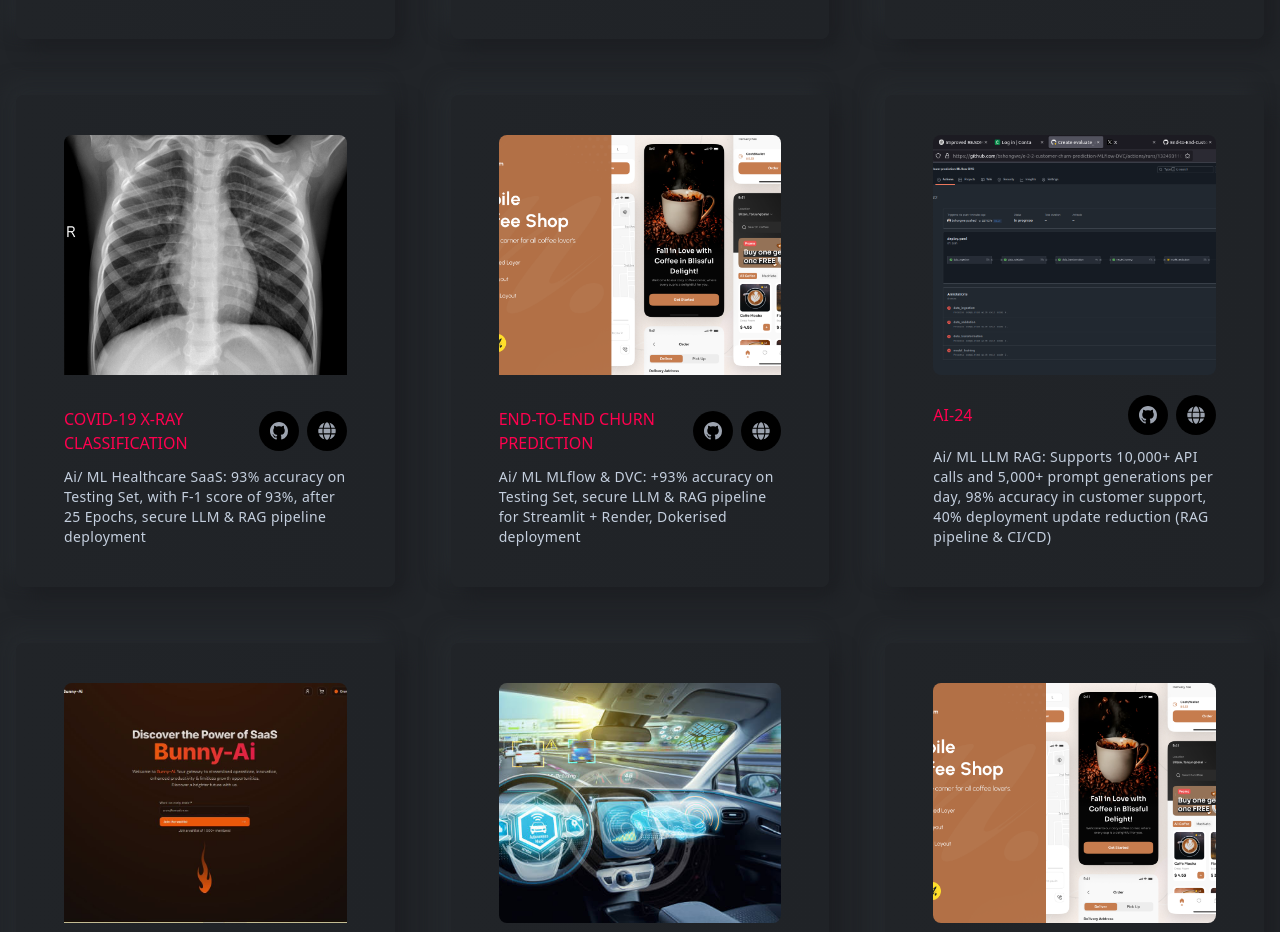
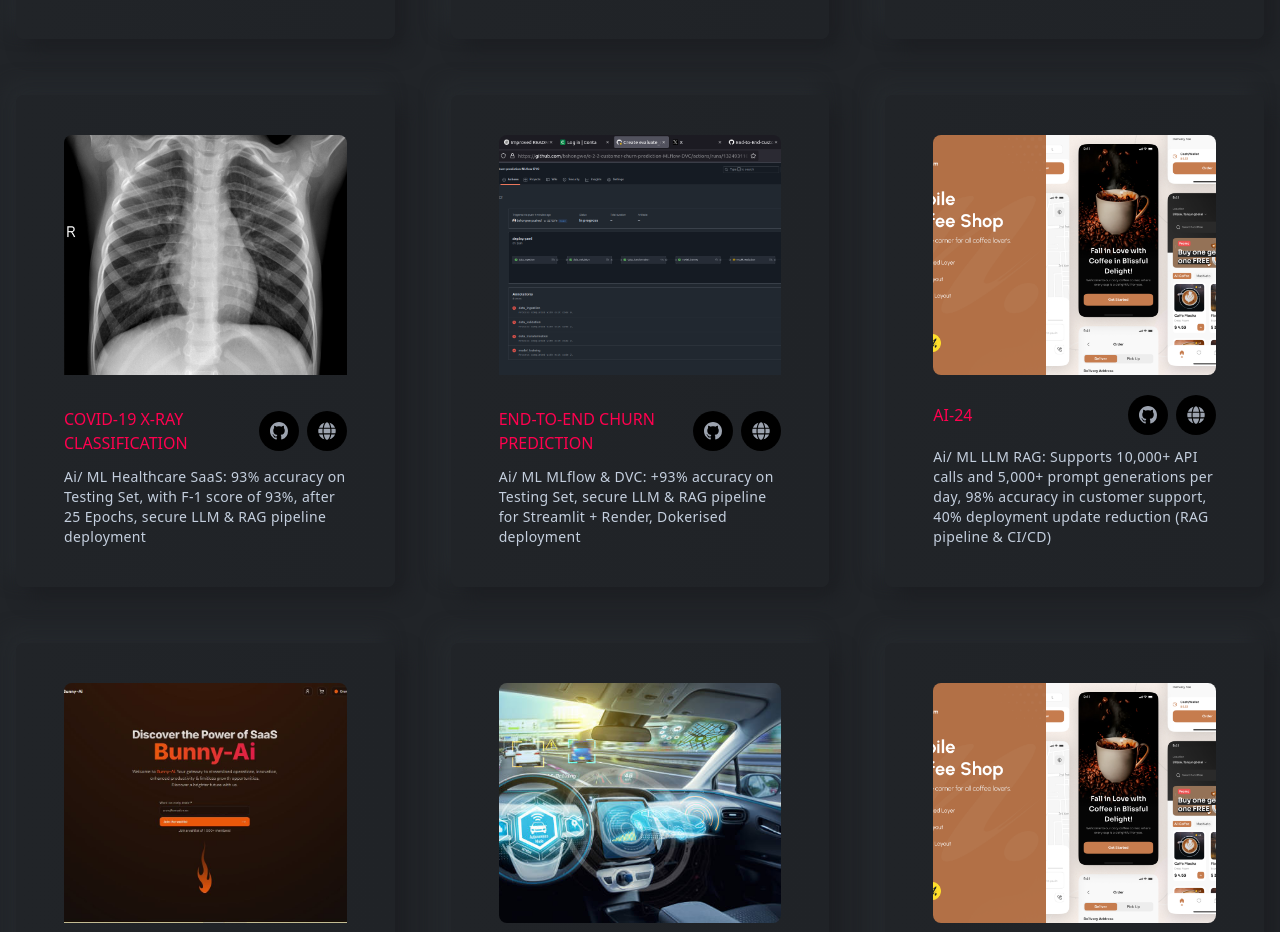
Before and after one commit to bshongwe/personal-portfolio-2024, a React (Create React App) app: page / in a window 1280 px wide. Shown: the part 2503-3435 px from the top of the page. Built offline with nearby package versions, Linux system fonts and the light colour scheme.

Commit message:
Swap thumbnails

```diff
--- a/src/components/projects/Projects.js
+++ b/src/components/projects/Projects.js
@@ -39,12 +39,12 @@ const Projects = () => {
         <ProjectsCard
           title="End-to-End Churn Prediction"
           des="Ai/ ML MLflow & DVC: +93% accuracy on Testing Set, secure LLM & RAG pipeline for Streamlit + Render, Dokerised deployment"
-          src={projectFifteen}
+          src={projectNineteen}
         />
         <ProjectsCard
           title="Ai-24"
           des="Ai/ ML LLM RAG: Supports 10,000+ API calls and 5,000+ prompt generations per day, 98% accuracy in customer support, 40% deployment update reduction (RAG pipeline & CI/CD)"
-          src={projectNineteen}
+          src={projectFifteen}
         />
         <ProjectsCard
           title="Bunny-Ai"
```
